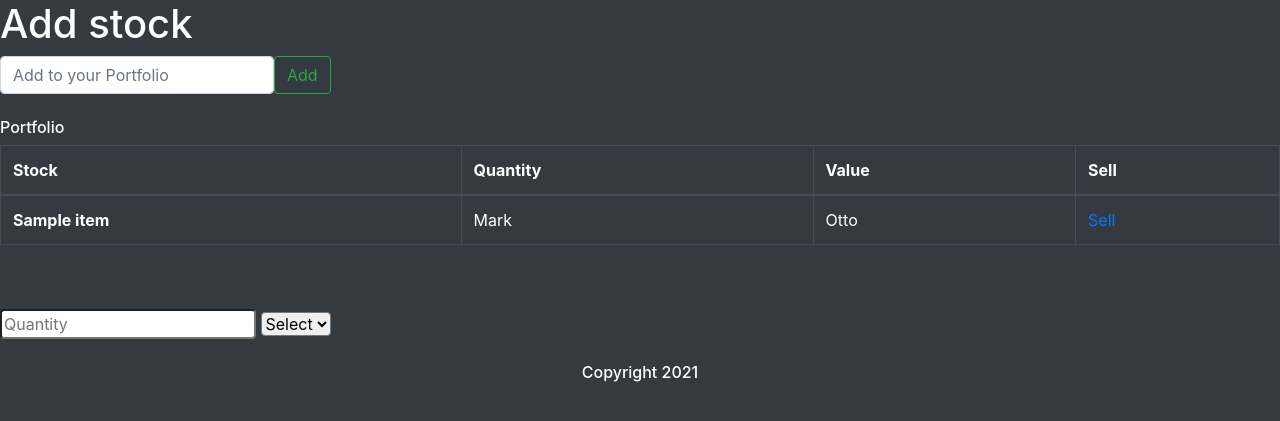
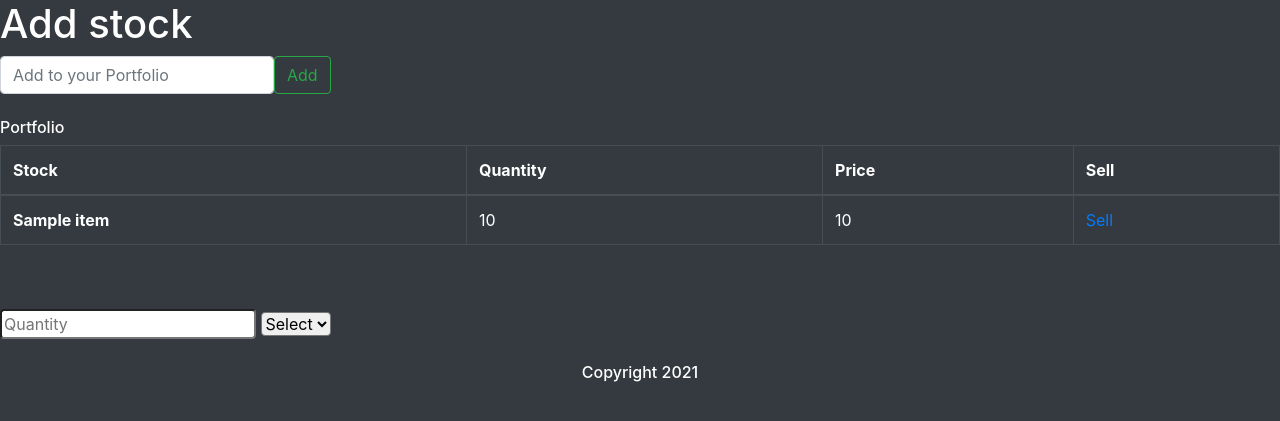
Before and after one commit to imhotep-hodges/Project04, a Django app: template portfolio/stocksdb/templates/addstock.html in a window 1280 px wide. Shown: the part 80-501 px from the top of the page. Run offline with Django 3.2, Linux system fonts and the light colour scheme; the template is opened without the code that fills it: most values are stand-ins (such as "Sample title", 1, 10 or a date in 2020); some libraries are stand-ins or nearby versions.

Commit message:
updated models

```diff
--- a/portfolio/stocksdb/models.py
+++ b/portfolio/stocksdb/models.py
@@ -2,6 +2,8 @@ from django.db import models
 
 class Portfolio(models.Model):
     stock = models.CharField(max_length=10)
+    quantity = models.IntegerField()
+    price = models.DecimalField(decimal_places=5, max_digits=10)
 
 
     def __str__(self):
--- a/portfolio/stocksdb/templates/addstock.html
+++ b/portfolio/stocksdb/templates/addstock.html
@@ -17,7 +17,7 @@
                     <tr>
                       <th scope="col">Stock</th>
                       <th scope="col">Quantity</th>
-                      <th scope="col">Value</th>
+                      <th scope="col">Price</th>
                       <th scope="col">Sell</th>
                     </tr>
                   </thead>
@@ -26,8 +26,8 @@
                 {% for item in stocks %}
                     <tr>
                       <th scope="row">{{ item }} </th>
-                        <td>Mark</td>
-                        <td>Otto</td>
+                        <td>{{ item.quantity }}</td>
+                        <td>{{ item.price }}</td>
                         <td><a href='{% url 'delete' item.id %}'> Sell </a></td>
                     </tr>
                 {% endfor %}
```
Also changed, not shown: portfolio/db.sqlite3, portfolio/stocksdb/migrations/0005_auto_20210507_1118.py (added).
